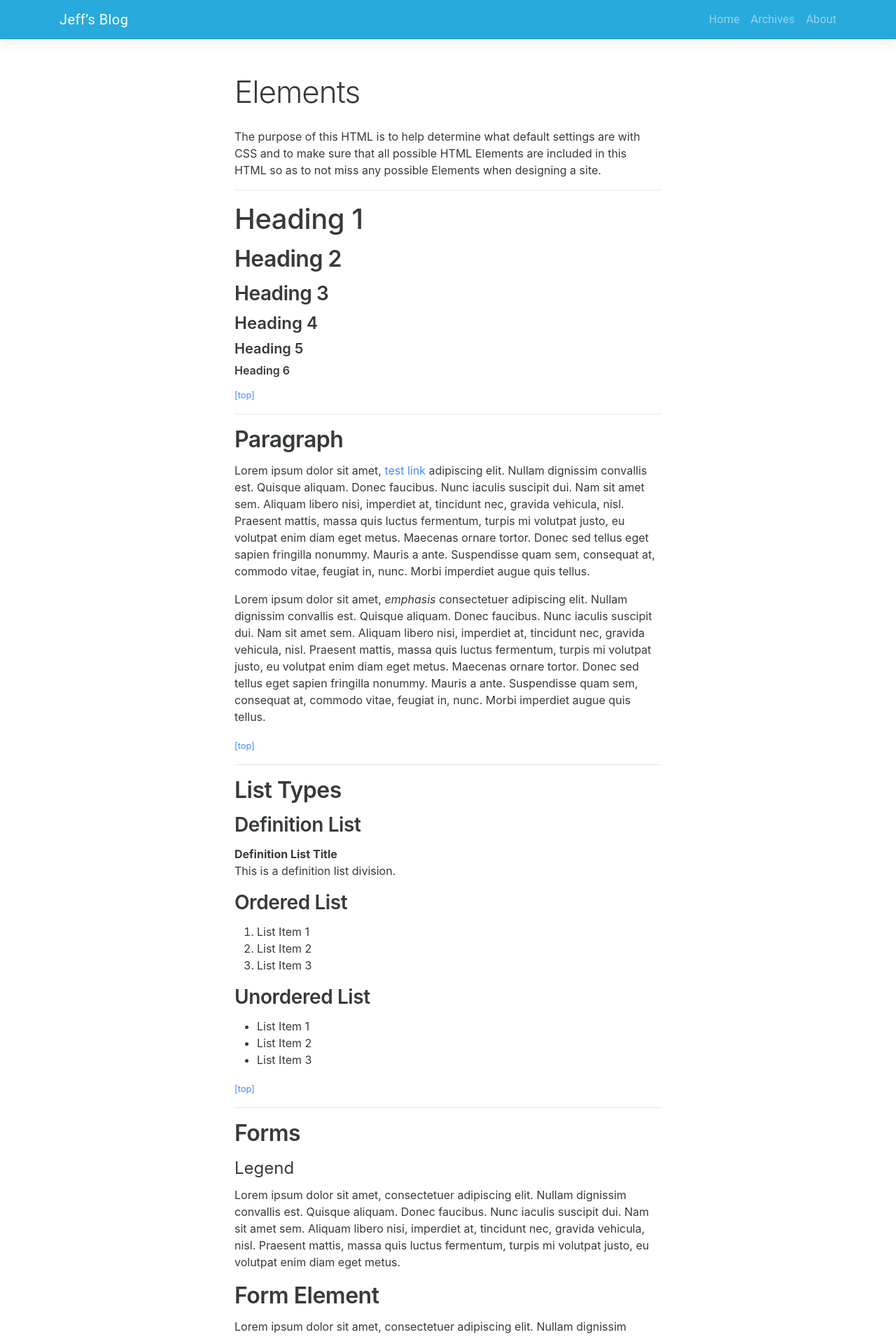
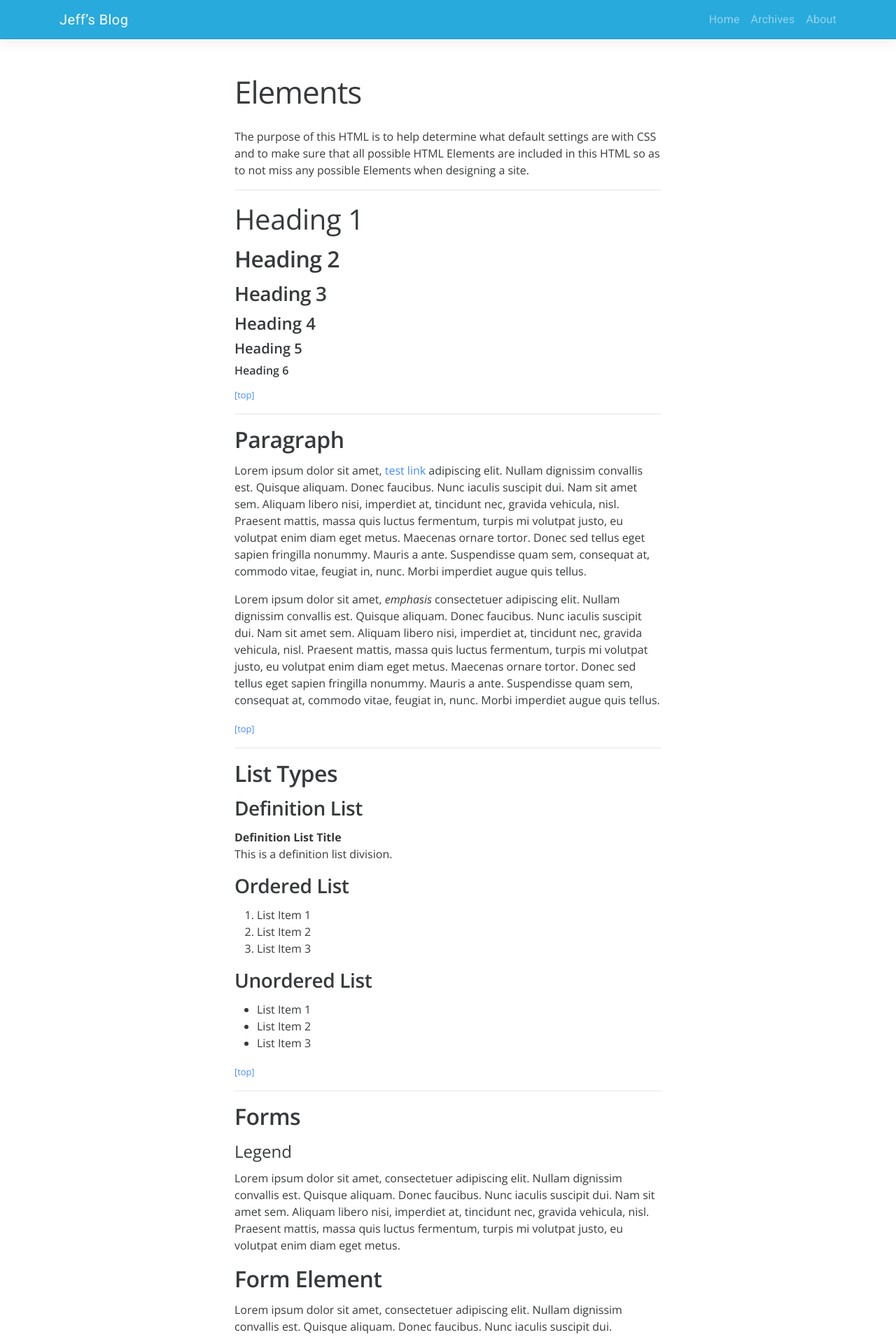
Before and after one commit to jefx07/jefx07.github.io, a Jekyll site: the page built from _posts/2015-12-09-elements.md, in a window 1280 px wide. Shown: the top 1910 px of the page at 70% size. Built offline with Jekyll 4.4.1, drawn with Linux system fonts in a browser that asks for light colours; nearby versions of some CDN libraries.

Commit message:
font test update

```diff
--- a/_includes/header.html
+++ b/_includes/header.html
@@ -11,8 +11,7 @@
     <script type='application/ld+json'>{"@context":"http:\/\/schema.org","@type":"Person","url":"https:\/\/jefx07.github.io\/","sameAs":[],"@id":"#person","name":"Jeff Weston"}</script>{% endif %}
     <link rel="alternate" type="application/rss+xml" title="RSS Feed" href="{{ '/feed.xml' | relative_url }}">
     <link rel="alternate" type="application/atom+xml" title="ATOM Feed" href="{{ '/feed.atom' | relative_url }}">
-<!--    <link rel="stylesheet" href="https://fonts.googleapis.com/css?family=Open+Sans:300,400,400i,600,700%7CRoboto%7CSource+Code+Pro"> -->
-    <link rel="stylesheet" href="https://fonts.googleapis.com/css?family=Source+Code+Pro">
+    <link rel="stylesheet" href="https://fonts.googleapis.com/css?family=Open+Sans:300,400,400i,600,700%7CRoboto%7CSource+Code+Pro">
     <link rel="stylesheet" href="{{ '/assets/css/styles.css' | relative_url }}">
 
     <link rel="apple-touch-icon" href="{{ '/apple-touch-icon.png' | relative_url }}" sizes="180x180">
--- a/_posts/2015-12-09-elements.md
+++ b/_posts/2015-12-09-elements.md
@@ -7,7 +7,7 @@ tags: [test, HTML]
 sitemap: false
 ---
 
-<p>The purpose of this HTML is to help determine what default settings are with CSS and to make sure that all possible HTML Elements are included in this HTML so as to not miss any possible Elements when designing a site.</p>
+The purpose of this HTML is to help determine what default settings are with CSS and to make sure that all possible HTML Elements are included in this HTML so as to not miss any possible Elements when designing a site.
 
 <hr>
 
@@ -186,15 +186,6 @@ quis tellus.
 <abbr title="Avenue">AVE</abbr>
 </pre>
 
-<blockquote>
-<p>&#8220;This stylesheet is going to help so freaking much.&#8221; <br>
--Blockquote</p>
-</blockquote>
+> &#8220;This stylesheet is going to help so freaking much.&#8221;
 
 <p><small><a href="#content">[top]</a></small><br />
-
-<div class="clearfix float-right">
-  <a href="#top" class="back-to-top-link" title="Back to top">
-    <svg class="icon-up" viewBox="0 0 24 24" version="1.1" width="24" height="24" aria-label="Back to top" role="img"><path d="M4 12l1.41 1.41L11 7.83V20h2V7.83l5.58 5.59L20 12l-8-8-8 8z"/></svg>
-  </a>
-</div>
--- a/_sass/scss/_custom.scss
+++ b/_sass/scss/_custom.scss
@@ -22,8 +22,7 @@ $link-hover-color:  #448aff;
 
 // Typography
 //
-//$font-family-sans-serif: 'Open Sans', sans-serif;
-//$font-family-sans-serif: 'Lato', sans-serif;
+$font-family-sans-serif: 'Open Sans', sans-serif;
 $font-family-monospace:  'Source Code Pro', monospace;
 
 $font-size-base:            1rem;
--- a/_sass/scss/_forms.scss
+++ b/_sass/scss/_forms.scss
@@ -7,7 +7,7 @@
 .form-control {
   display: block;
   width: 100%;
-  padding: $input-padding-x;
+  padding: $input-padding-y $input-padding-x;
   font-size: $font-size-sm;
   line-height: $input-line-height;
   color: $input-color;
```
